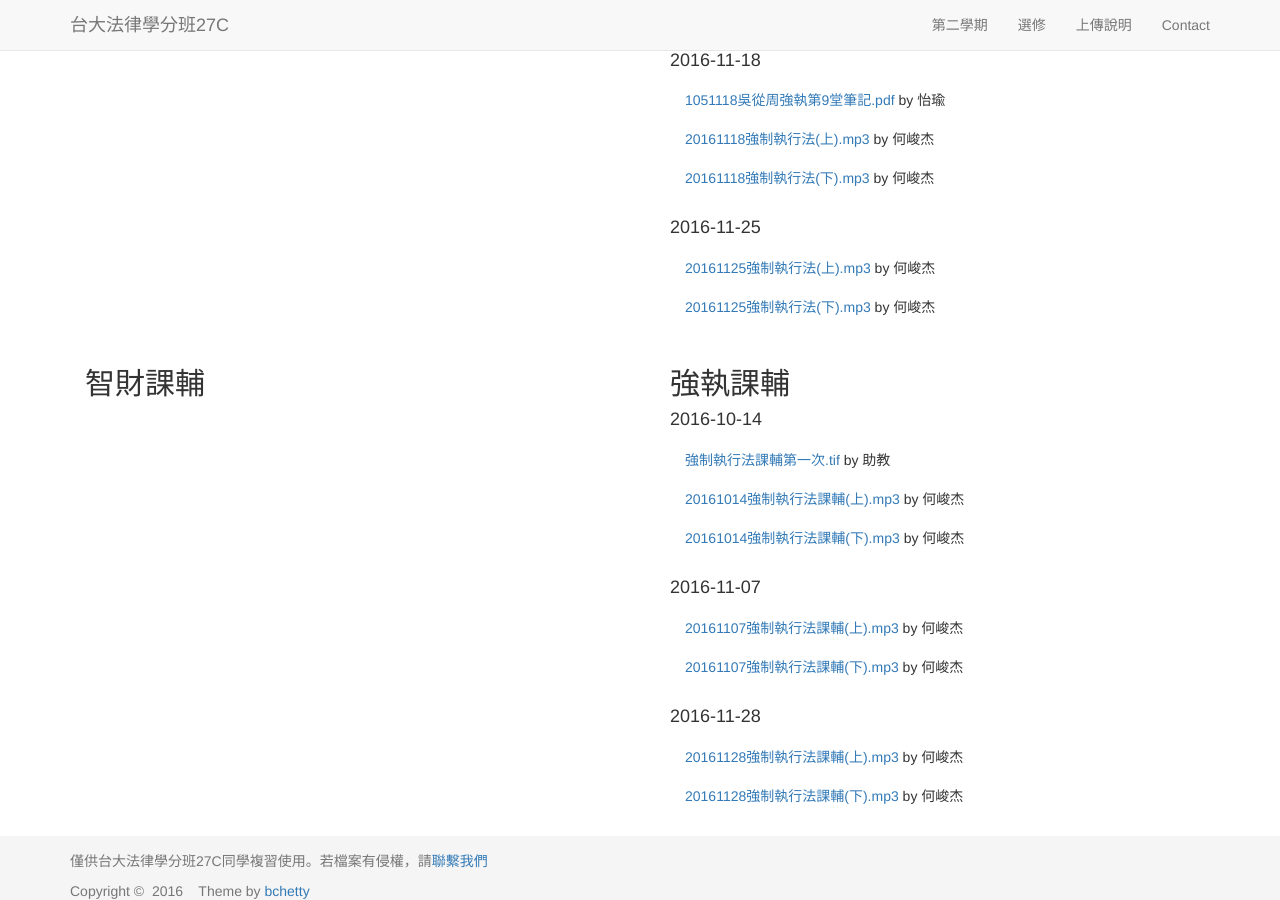
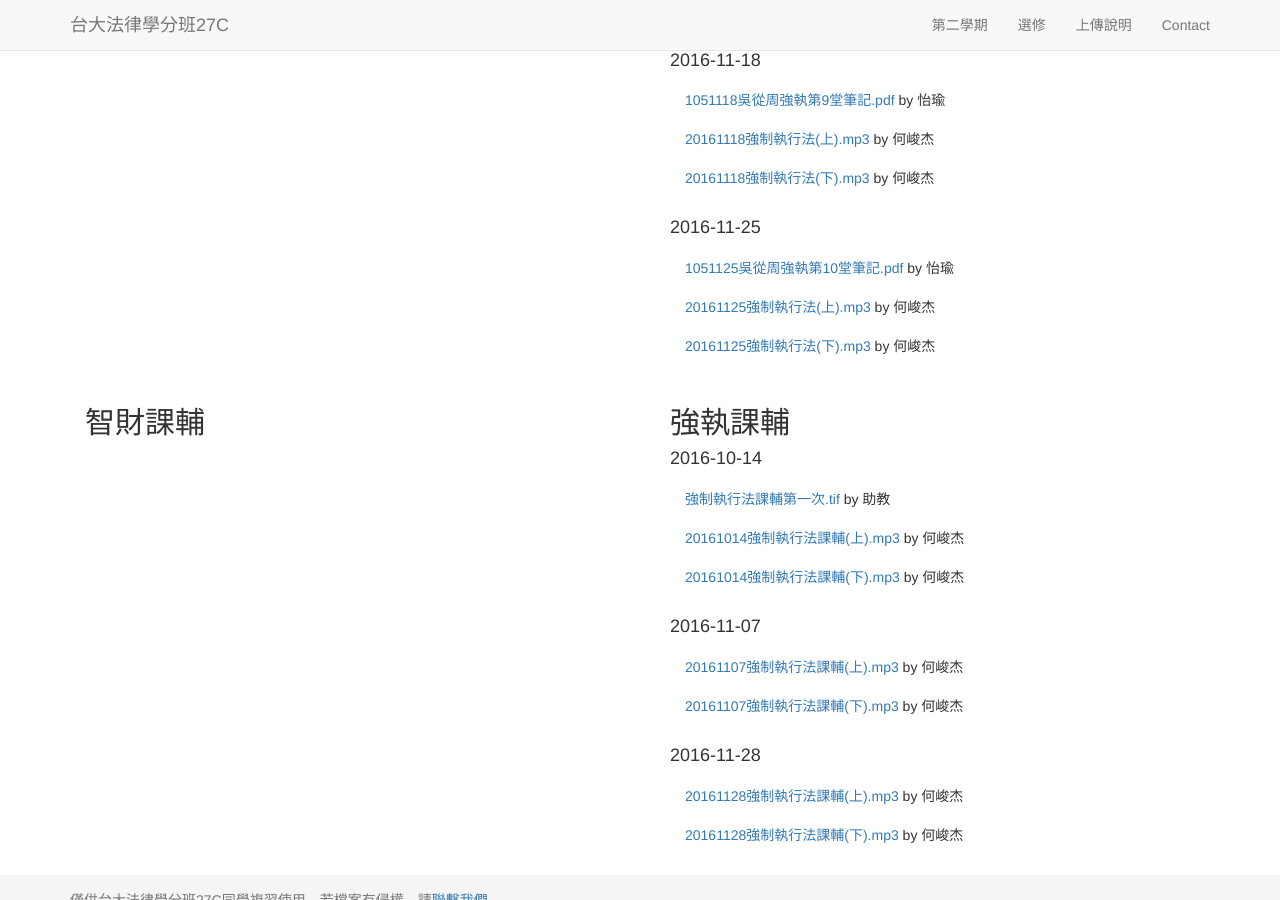
Before and after one commit to maxmilian/ntu_specs_law, a Jekyll site: the page built from elective/index.html, in a window 1280 px wide and 900 px high, scrolled down 1287 px. Built offline with Jekyll 4.4.1, drawn with Linux system fonts in a browser that asks for light colours; nearby versions of some CDN libraries.

Commit message:
add enforcement doc 10

```diff
--- a/elective/index.html
+++ b/elective/index.html
@@ -91,6 +91,7 @@
       </ul>
       <h4>2016-11-25</h4>
       <ul class="list-group">
+        <li class="list-group-item"><a href="/ntu_specs_law/elective/enforcement_act/doc/enforcement_act_10.pdf">1051125吳從周強執第10堂筆記.pdf</a> by 怡瑜</li>
         <li class="list-group-item"><a href="{{ site.enforcement_act_record }}/Ho_9_1.mp3">20161125強制執行法(上).mp3</a> by 何峻杰</li>
         <li class="list-group-item"><a href="{{ site.enforcement_act_record }}/Ho_9_2.mp3">20161125強制執行法(下).mp3</a> by 何峻杰</li>
       </ul>
```
Also changed, not shown: 1 other file.
